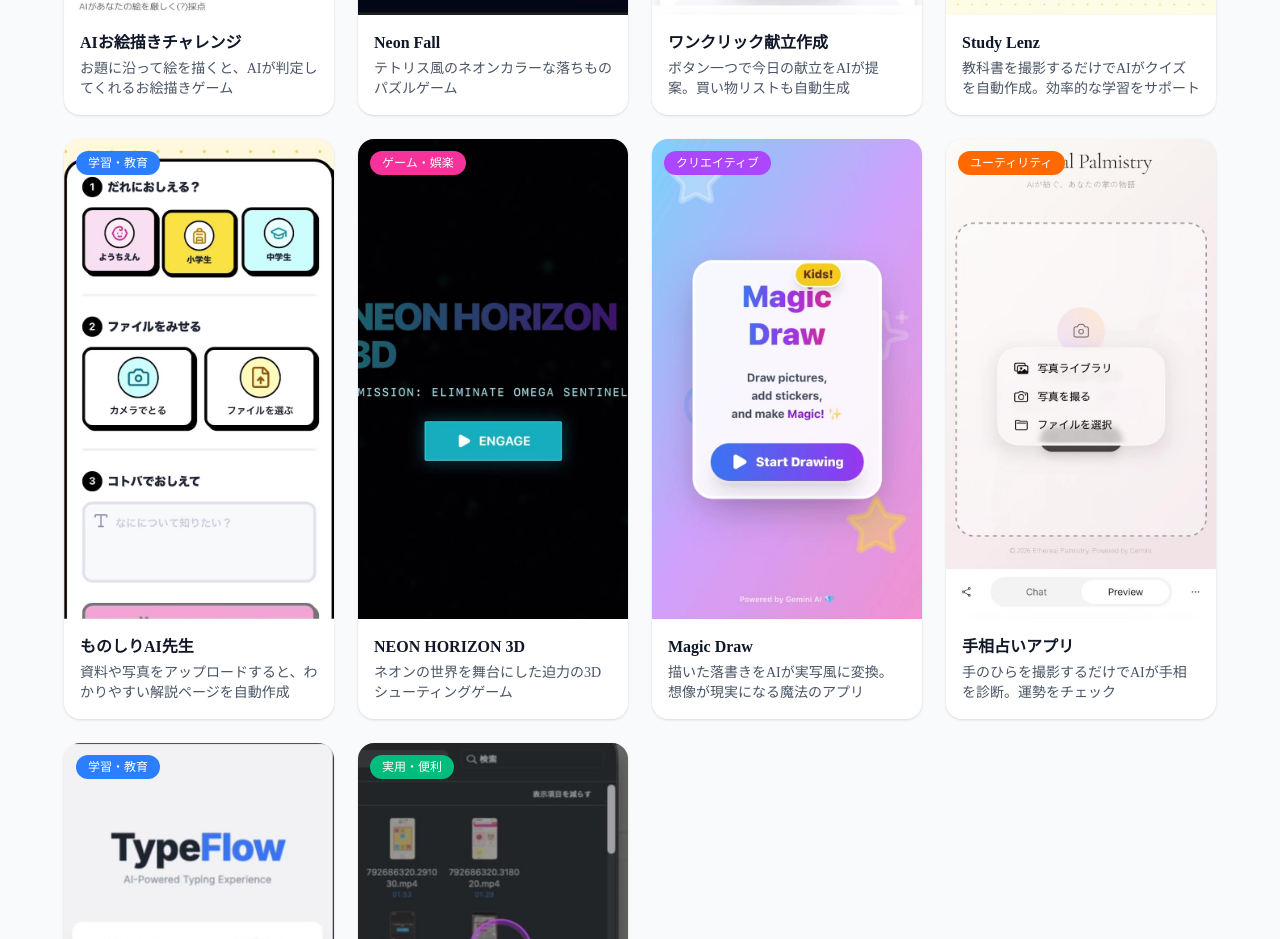
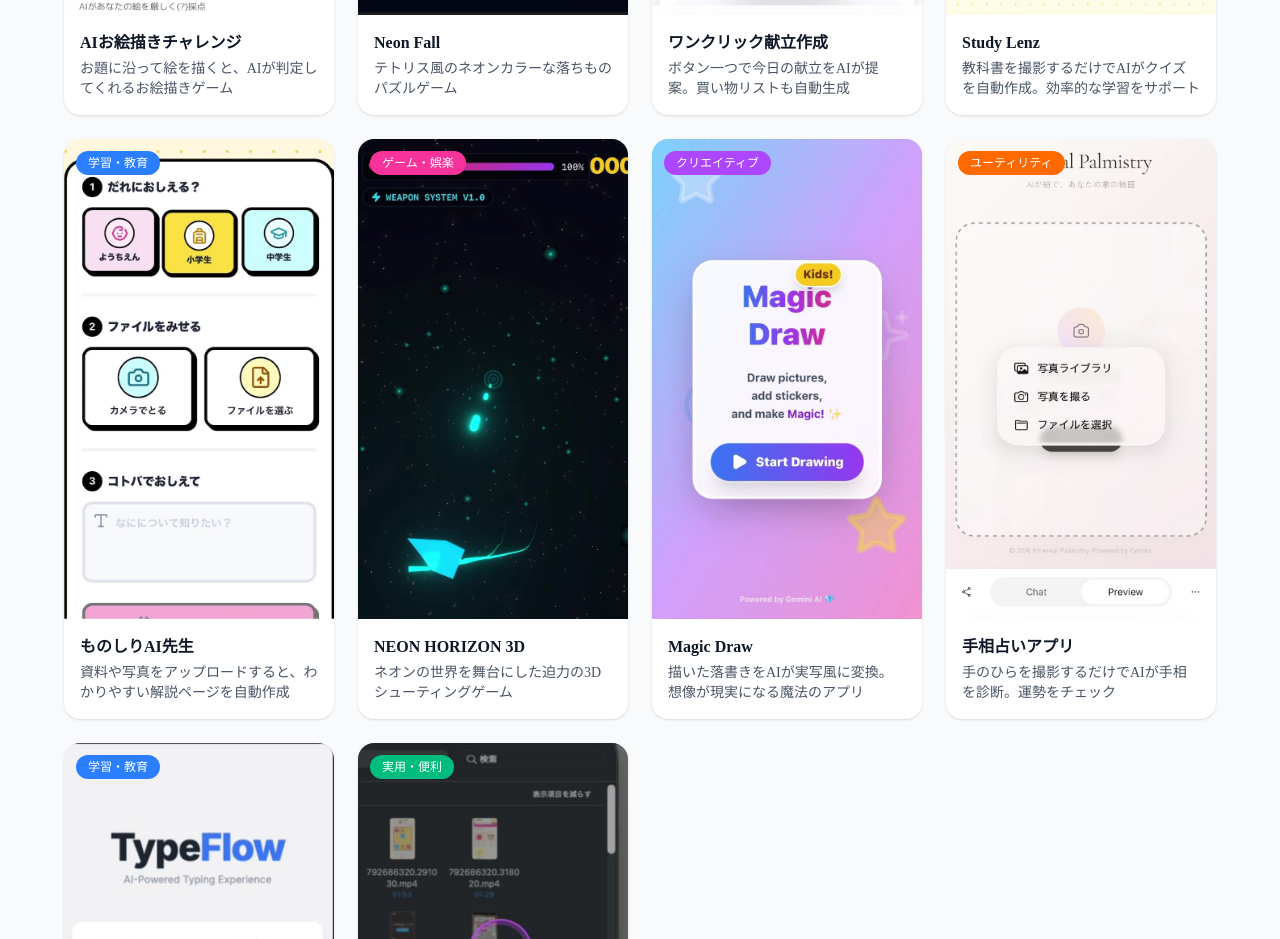
Before and after one commit to shunsuke-tnk/honya-ai-portfolio, a Next.js app: page / in a window 1280 px wide. Shown: the part 2536-3475 px from the top of the page. Built offline with nearby package versions, Linux system fonts and the light colour scheme.

Commit message:
スクショ変更

```diff
--- a/src/components/home/WorkPreview.tsx
+++ b/src/components/home/WorkPreview.tsx
@@ -27,12 +27,23 @@
                 {/* サムネイル */}
                 <div className="aspect-[9/16] bg-gradient-to-br from-primary-100 to-secondary-100 relative overflow-hidden">
                   {work.thumbnailUrl ? (
+                    work.thumbnailUrl.match(/\.(mp4|mov|webm)$/i) ? (
+                      <video
+                        src={work.thumbnailUrl}
+                        autoPlay
+                        loop
+                        muted
+                        playsInline
+                        className="absolute inset-0 w-full h-full object-cover group-hover:scale-105 transition-transform duration-300"
+                      />
+                    ) : (
                       <Image
                         src={work.thumbnailUrl}
                         alt={work.title}
                         fill
                         className="object-cover group-hover:scale-105 transition-transform duration-300"
                       />
+                    )
                   ) : (
                     <div className="absolute inset-0 flex items-center justify-center">
                       <div className="text-6xl opacity-50 group-hover:scale-110 transition-transform">
--- a/src/data/works.ts
+++ b/src/data/works.ts
@@ -100,7 +100,7 @@
     title: 'NEON HORIZON 3D',
     description: 'ネオンの世界を舞台にした迫力の3Dシューティングゲーム',
     videoUrl: '/videos/792686320.467639.mp4',
-    thumbnailUrl: '/thumbnails/792686320.467639.jpg',
+    thumbnailUrl: '/thumbnails/neon-horizon-screenshot.jpg',
     tags: ['ゲーム', '3D', 'シューティング'],
     category: 'entertainment',
     order: 10,
```
Also changed, not shown: public/thumbnails/neon-horizon-screenshot.jpg (added), 1 other file (tests, documents, lock files or other folders). Lines whose indentation alone changed are shown as unchanged.
